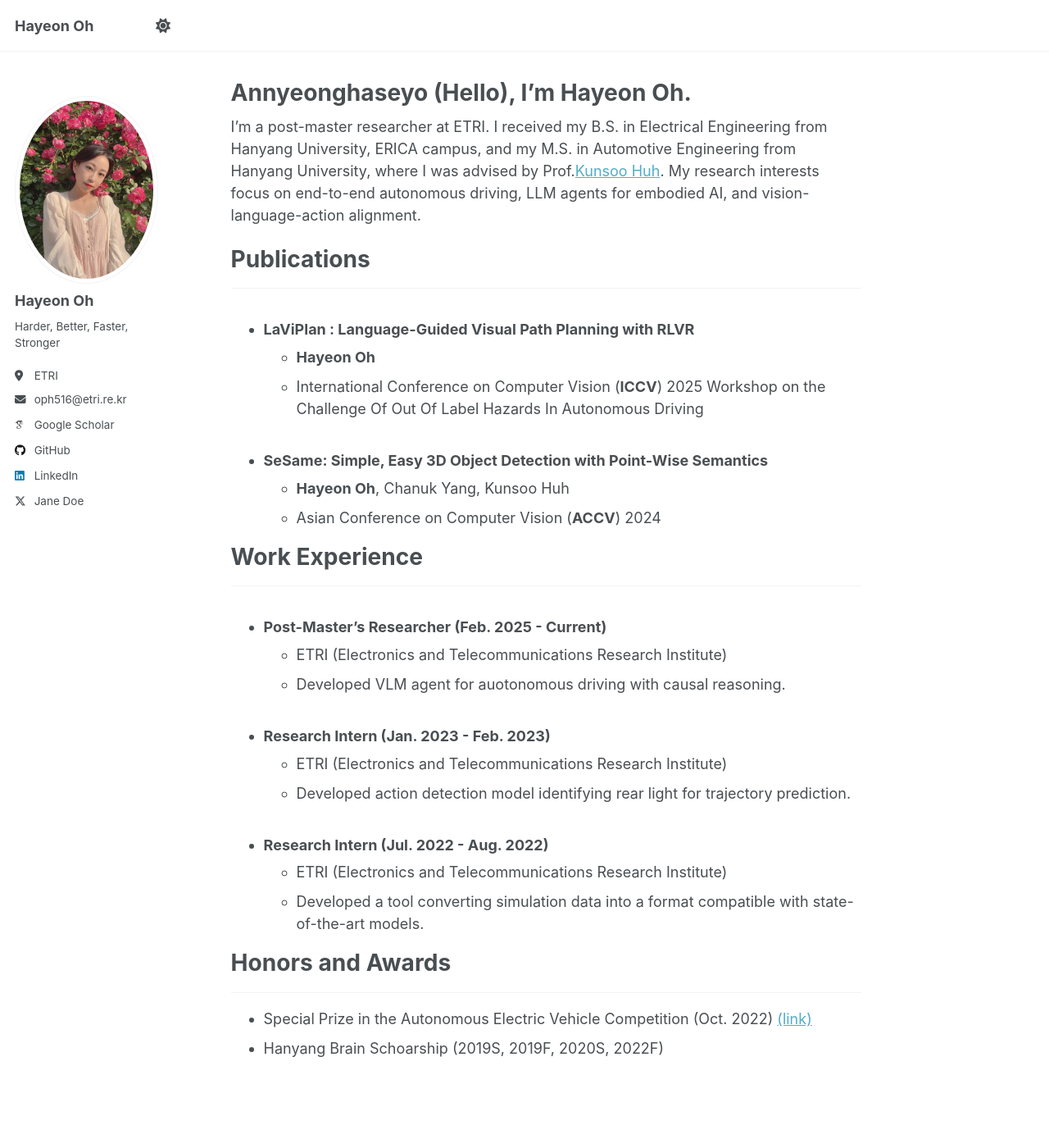
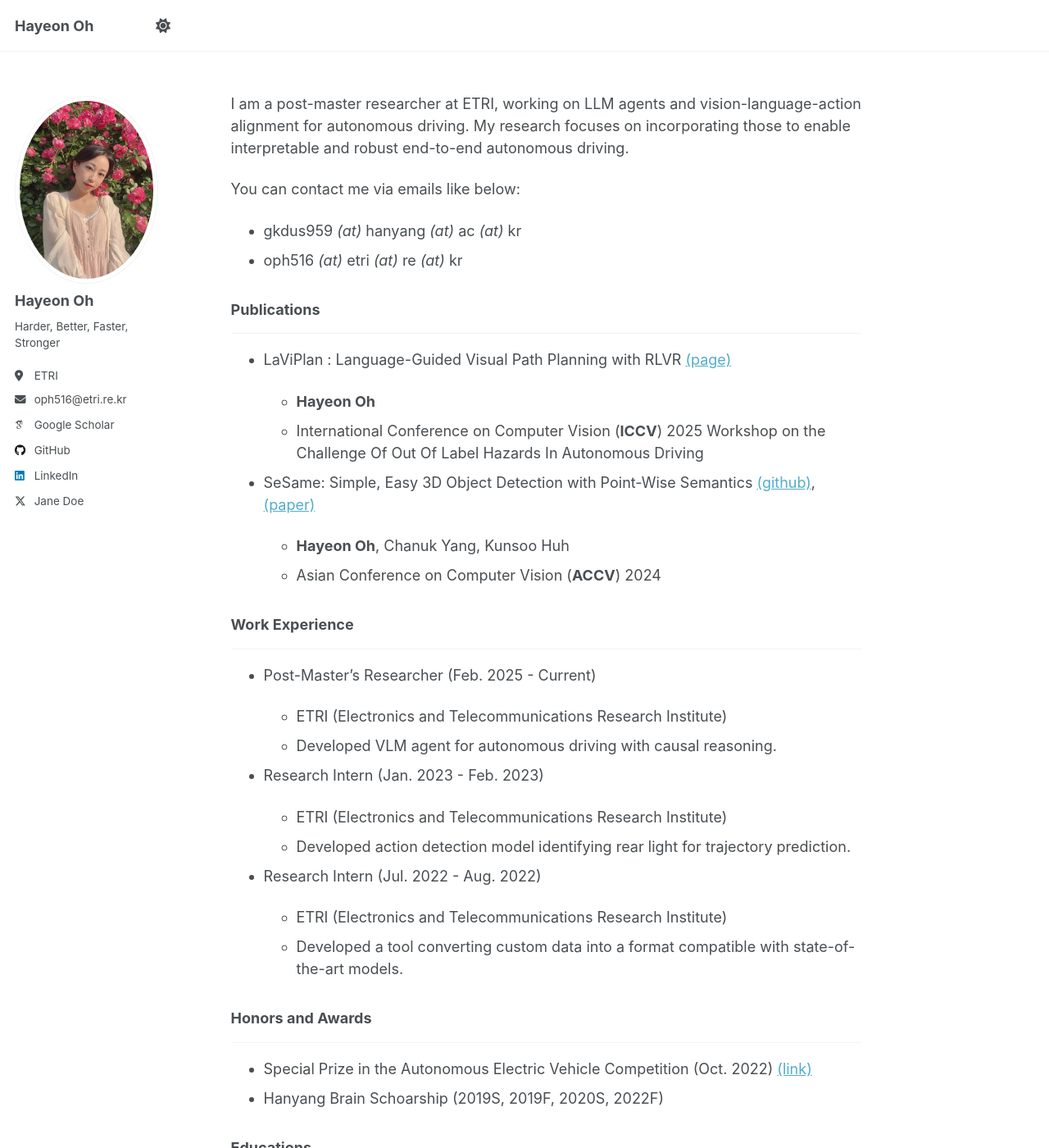
Before and after one commit to OPhD-hahao/OPhD-hahao.github.io, a Jekyll site: the page built from _pages/about.md, in a window 1280 px wide and 1400 px high. Shown: the whole window at 82% size. Built offline with Jekyll 4.4.1, drawn with Linux system fonts in a browser that asks for light colours; some web fonts are replaced; a script that is not in the unit is left out; some of the changed text lies outside the part shown.

Commit message:
Edit to improve readability

```diff
--- a/_pages/about.md
+++ b/_pages/about.md
@@ -1,49 +1,59 @@
 ---
 permalink: /
-title: "Annyeonghaseyo (Hello), I'm Hayeon Oh."
+title: ""
 author_profile: true
 redirect_from:
   - /about/
   - /about.html
 ---
-I'm a post-master researcher at ETRI. I received my B.S. in Electrical Engineering from Hanyang University, ERICA campus, and my M.S. in Automotive Engineering from Hanyang University, where I was advised by Prof.[Kunsoo Huh](https://archi.hanyang.ac.kr/src/lab_mmc.php). My research interests focus on end-to-end autonomous driving, LLM agents for embodied AI, and vision-language-action alignment.
+I am a post-master researcher at ETRI, working on LLM agents and vision-language-action alignment for autonomous driving. My research focuses on incorporating those to enable interpretable and robust end-to-end autonomous driving.
 
-# Publications
+You can contact me via emails like below:
+
+- gkdus959 *(at)* hanyang *(at)* ac *(at)* kr
+- oph516 *(at)* etri *(at)* re *(at)* kr
+
+
+### Publications
 
 ---
 
-- ### LaViPlan : Language-Guided Visual Path Planning with RLVR
+- LaViPlan : Language-Guided Visual Path Planning with RLVR [(page)](TBA)
 
   - **Hayeon Oh**
   - International Conference on Computer Vision (**ICCV**) 2025 Workshop on the Challenge Of Out Of Label Hazards In Autonomous Driving
-- ### SeSame: Simple, Easy 3D Object Detection with Point-Wise Semantics
+- SeSame: Simple, Easy 3D Object Detection with Point-Wise Semantics [(github)](https://github.com/OPhD-hahao/SeSame), [(paper)](https://openaccess.thecvf.com/content/ACCV2024/html/O_SeSame_Simple_Easy_3D_Object_Detection_with_Point-Wise_Semantics_ACCV_2024_paper.html)
 
   - **Hayeon Oh**, Chanuk Yang, Kunsoo Huh
   - Asian Conference on Computer Vision (**ACCV**) 2024
 
-
-
-# Work Experience
+### Work Experience
 
 ---
 
-- ### Post-Master’s Researcher (Feb. 2025 - Current)
+- Post-Master’s Researcher (Feb. 2025 - Current)
 
   - ETRI (Electronics and Telecommunications Research Institute)
-  - Developed VLM agent for auotonomous driving with causal reasoning.
-- ### Research Intern (Jan. 2023 - Feb. 2023)
+  - Developed VLM agent for autonomous driving with causal reasoning.
+- Research Intern (Jan. 2023 - Feb. 2023)
 
   - ETRI (Electronics and Telecommunications Research Institute)
   - Developed action detection model identifying rear light for trajectory prediction.
-- ### Research Intern (Jul. 2022 - Aug. 2022)
+- Research Intern (Jul. 2022 - Aug. 2022)
 
   - ETRI (Electronics and Telecommunications Research Institute)
-  - Developed a tool converting simulation data into a format compatible with state-of-the-art models.
+  - Developed a tool converting custom data into a format compatible with state-of-the-art models.
 
-
-# Honors and Awards
+### Honors and Awards
 
 ---
 
 - Special Prize in the Autonomous Electric Vehicle Competition (Oct. 2022) [(link)](https://www.motorgraph.com/news/articleView.html?idxno=30990)
 - Hanyang Brain Schoarship (2019S, 2019F, 2020S, 2022F)
+
+### Educations
+
+---
+
+- Mar.2023 - Feb.2025 : Hanyang University (Seoul), M.S in Automotive Engineering advised by [Prof. Kunsoo Huh](https://archi.hanyang.ac.kr/src/lab_mmc.php).
+- Mar. 2019 - Feb. 2023 : Hanyang University (Ansan), B.S in Electrical Engineering. (Cum Laude)
```
